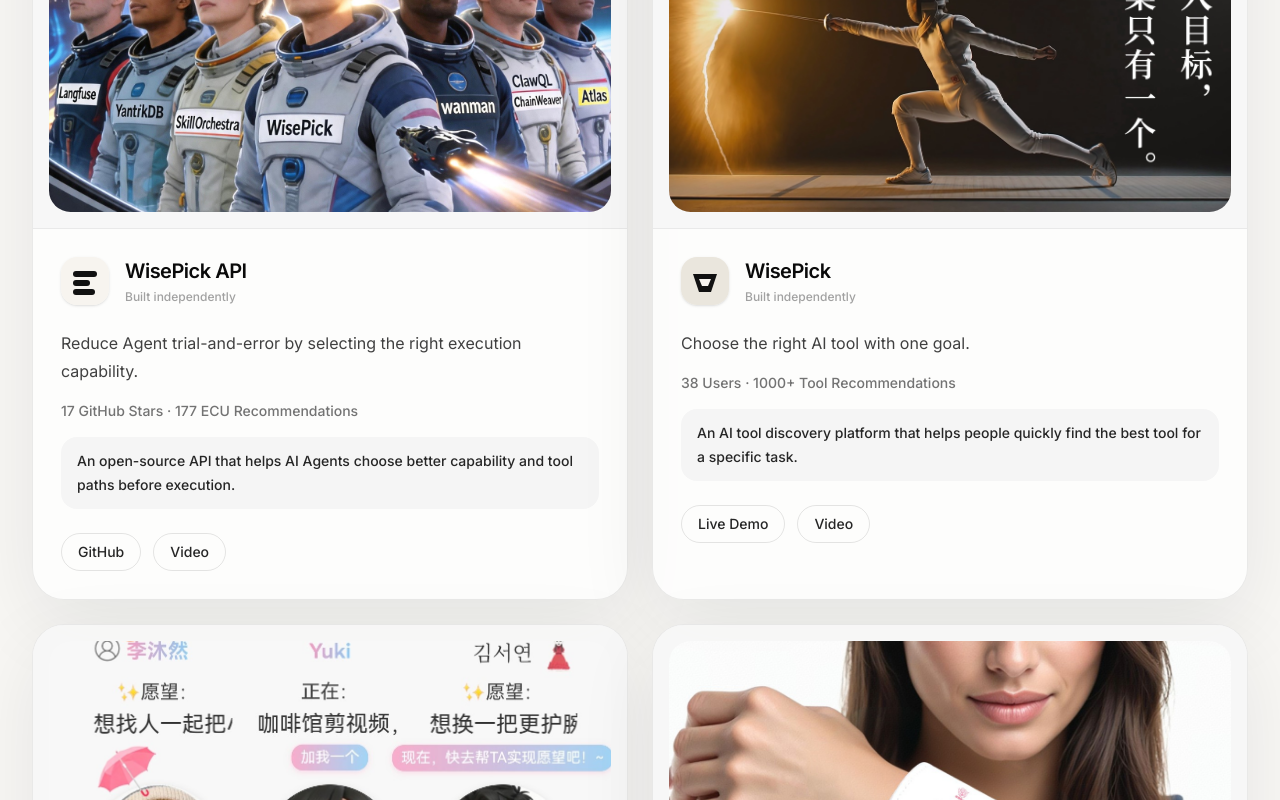
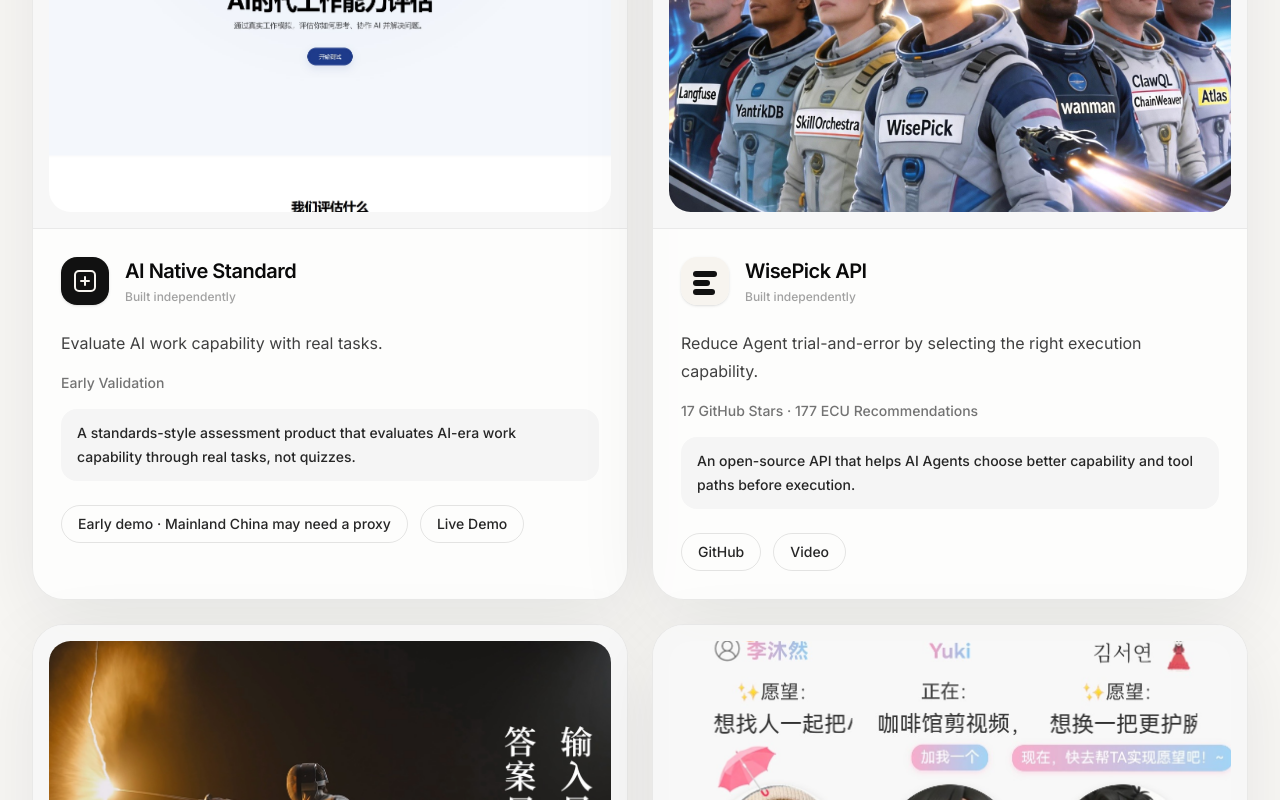
Before and after one commit to w2jmoe/jay-portfolio, a Next.js app: page / in a window 1280 px wide. Shown: the part 1327-2127 px from the top of the page. Built offline with nearby package versions, Linux system fonts and the light colour scheme; no server answers.

Commit message:
update ANS

```diff
--- a/src/data/site.ts
+++ b/src/data/site.ts
@@ -64,6 +64,34 @@
 ] satisfies Array<{ value: LocalizedText; label: LocalizedText }>;
 
 export const projects: Project[] = [
+  {
+    id: "ai-native-standard",
+    name: {
+      en: "AI Native Standard",
+      zh: "AI 时代工作能力评估"
+    },
+    logo: "/projects/ai-native-standard-logo.svg",
+    screenshot: "/projects/8.0.jpg",
+    description: {
+      en: "Evaluate AI work capability with real tasks.",
+      zh: "用真实任务评估 AI 工作能力。"
+    },
+    results: {
+      en: "Early Validation",
+      zh: "早期验证中"
+    },
+    impact: {
+      en: "A standards-style assessment product that evaluates AI-era work capability through real tasks, not quizzes.",
+      zh: "用真实任务而非问卷，评估 AI 时代的工作能力，形成可验证的能力标准。"
+    },
+    links: {
+      live: "https://ai-native-standard-demo.vercel.app/"
+    },
+    wechatHint: {
+      en: "Early demo · Mainland China may need a proxy",
+      zh: "早期验证 · 中国大陆地区需开启代理访问"
+    }
+  },
   {
     id: "wisepick-api",
     name: {
```
Also changed, not shown: public/projects/8.0.jpg (added), public/projects/ai-native-standard-logo.svg (added).
